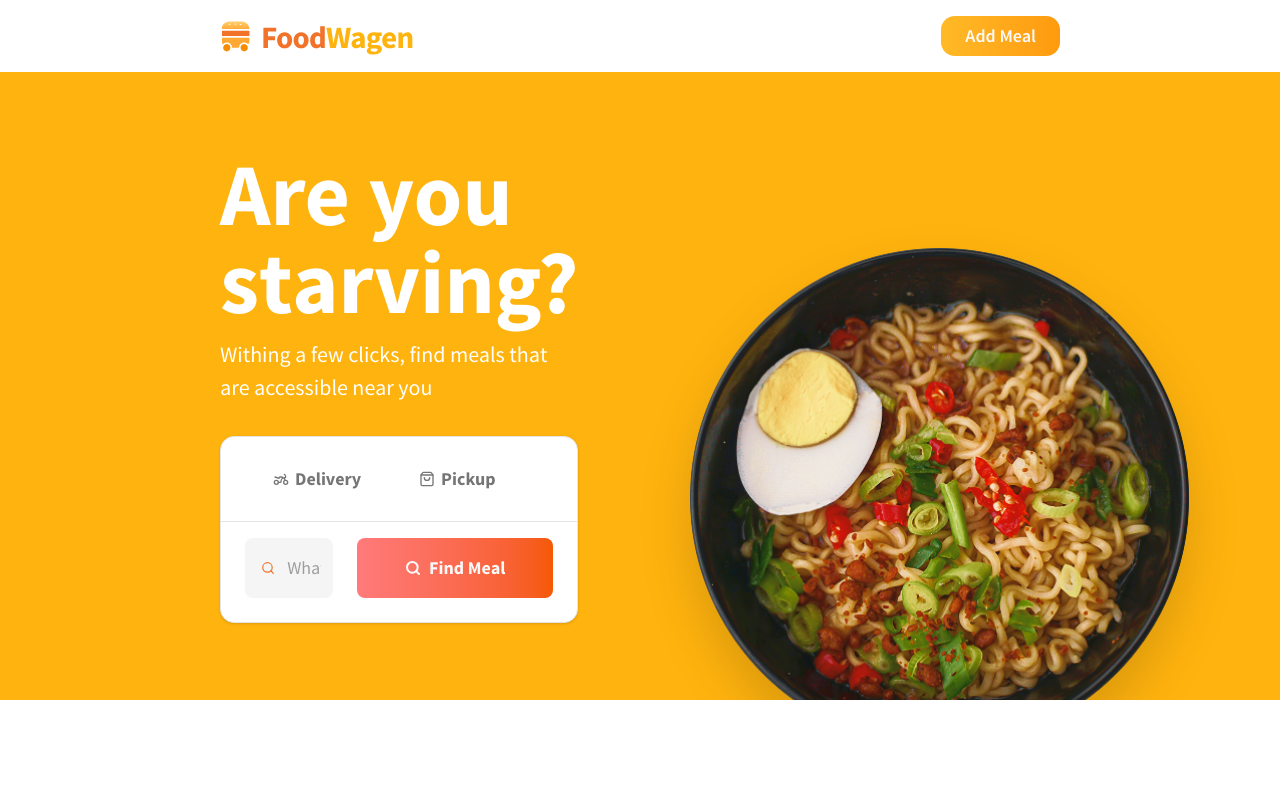
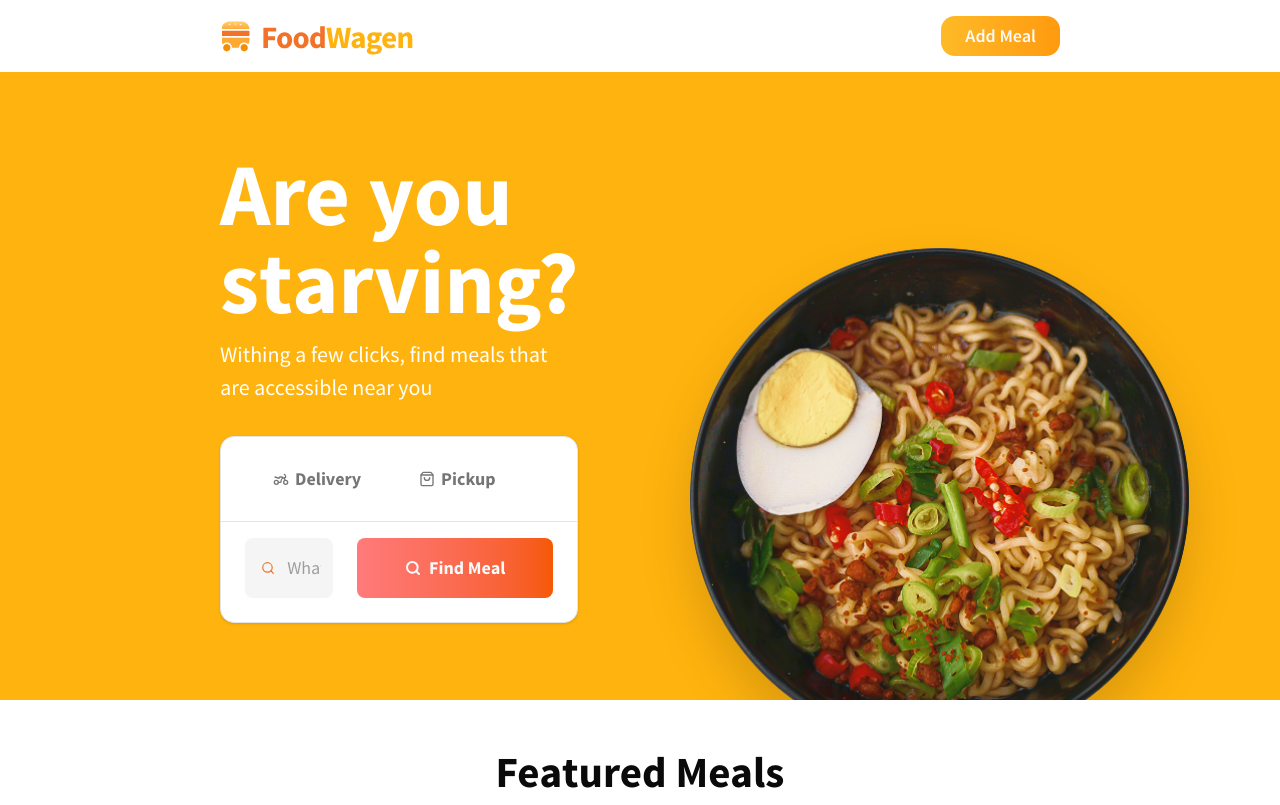
Before and after one commit to KALU-c/FoodWagen, a Next.js app: page / in a window 1280 px wide. Built offline with nearby package versions, Linux system fonts and the light colour scheme.

Commit message:
feat(ui): add WIP Featured Meals component

```diff
--- a/app/page.tsx
+++ b/app/page.tsx
@@ -1,11 +1,15 @@
+import FeaturedMeals from "@/components/FeaturedMeals";
 import Hero from "@/components/Hero";
 import Navbar from "@/components/Navbar";
 
 export default function Home() {
   return (
-    <main>
-      <Navbar />
-      <Hero />
+    <main className="flex flex-col gap-10">
+      <div>
+        <Navbar />
+        <Hero />
+      </div>
+      <FeaturedMeals />
     </main>
   );
 }
--- /dev/null
+++ b/components/FeaturedMeals.tsx
@@ -0,0 +1,9 @@
+const FeaturedMeals = () => {
+	return (
+		<section className="flex flex-col items-center">
+			<h2 className="text-[43px] font-bold">Featured Meals</h2>
+		</section>
+	)
+}
+
+export default FeaturedMeals
```
